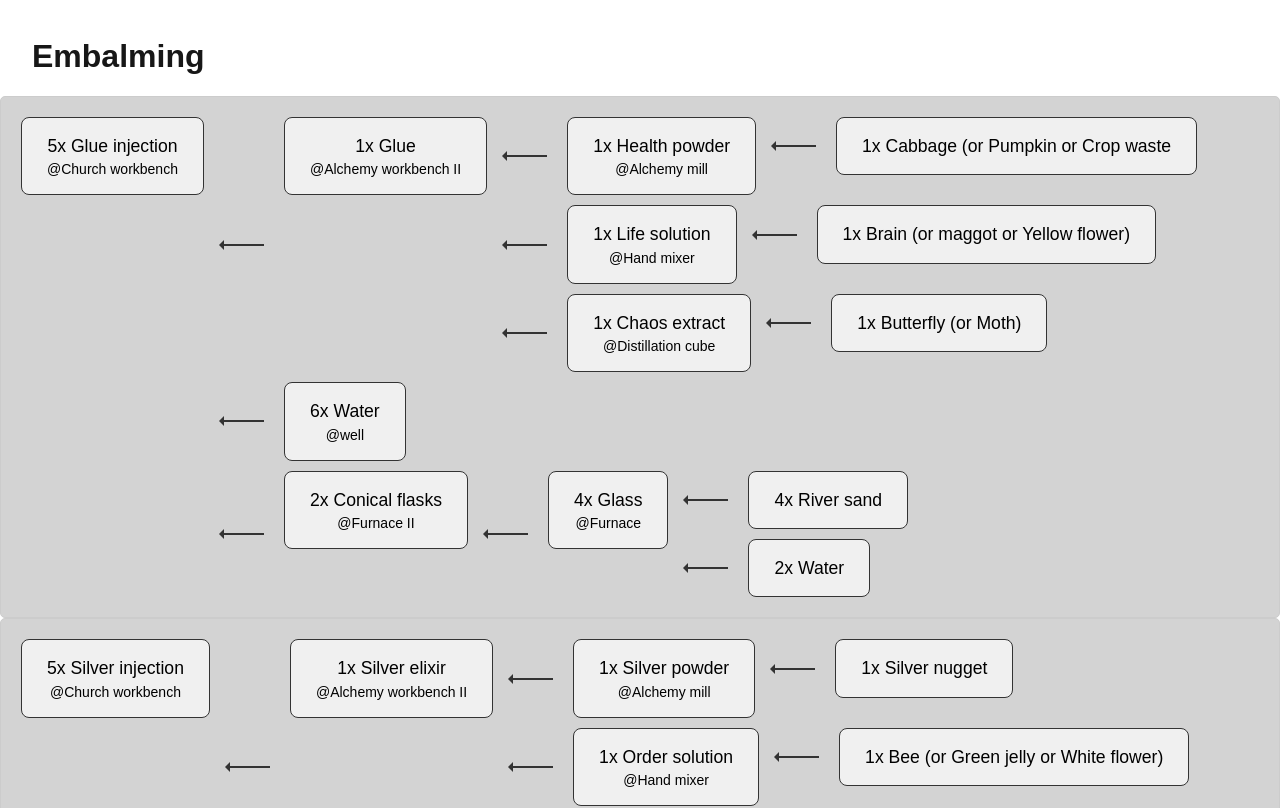
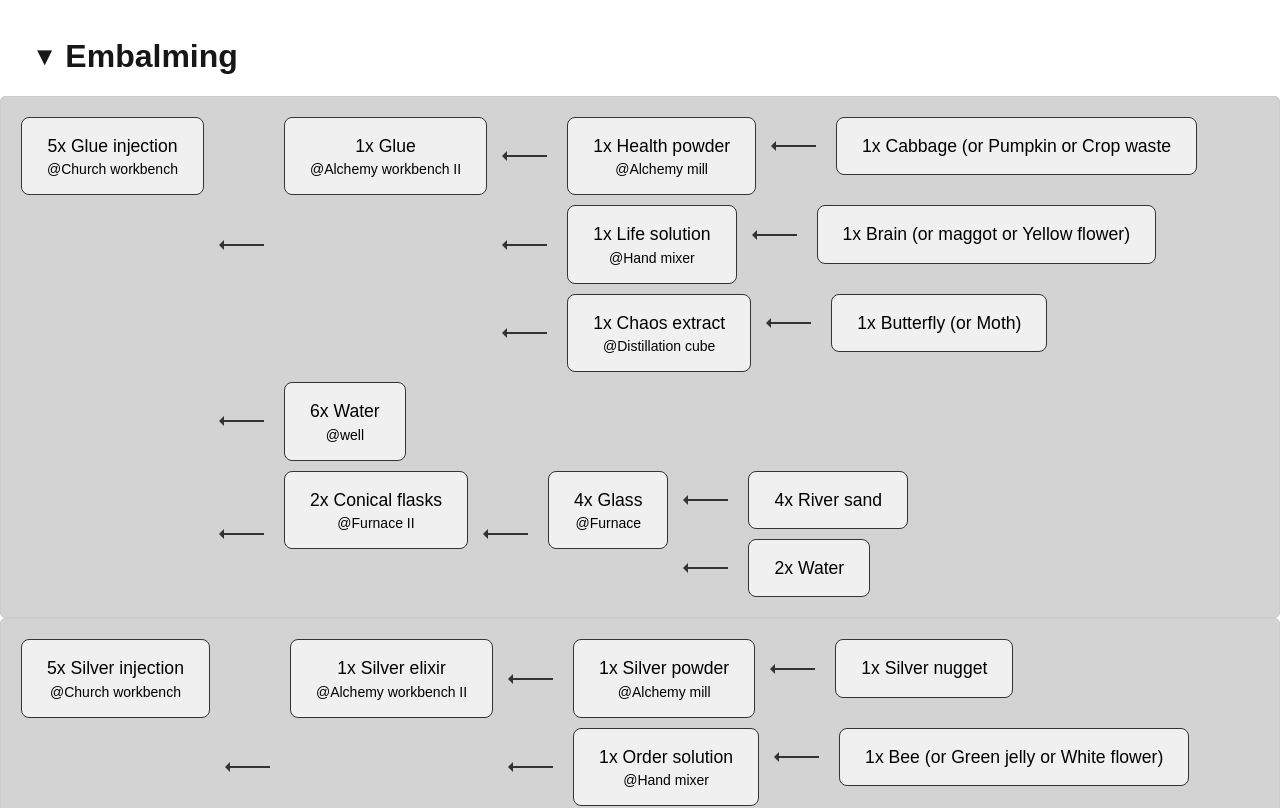
Before and after one commit to Klaital/graveyardkeeper, a Next.js app: page / in a window 1280 px wide. Shown: the top 808 px of the page. Built offline with nearby package versions, Linux system fonts and the light colour scheme.

Commit message:
Making the recipesets collapsible

```diff
--- a/app/Recipe.tsx
+++ b/app/Recipe.tsx
@@ -1,5 +1,6 @@
 import './styles.css'
 import {GetStaticProps} from 'next';
+import { useState } from 'react';
 import data from './data.json';
 
 
@@ -43,11 +44,25 @@ export function Recipe(props: RecipeProps) {
 
 
 export function RecipeSet(props: {recipeSets: RecipeSetProps[]}) {
+    const [collapsedSets, setCollapsedSets] = useState<{[key: number]: boolean}>({});
+
+    const toggleCollapse = (index: number) => {
+        setCollapsedSets(prev => ({
+            ...prev,
+            [index]: !prev[index]
+        }));
+    };
+
     const render = props.recipeSets.map((r: RecipeSetProps, idx) => <div className="recipeset-container" key={idx}>
-            <h1>{r.setName}</h1>
-            {r.recipes.map((e, i) => <div key={i} className="app flex flex-wrap justify-around items-start flowchart-container">
-                <Recipe key={i} {...e} />
-            </div>)}
+            <h1 className="collapsible-header" onClick={() => toggleCollapse(idx)}>
+                <span className={`collapse-arrow ${collapsedSets[idx] ? 'collapsed' : 'expanded'}`}>▼</span>
+                {r.setName}
+            </h1>
+            <div className={`recipeset-content ${collapsedSets[idx] ? 'collapsed' : 'expanded'}`}>
+                {r.recipes.map((e, i) => <div key={i} className="app flex flex-wrap justify-around items-start flowchart-container">
+                    <Recipe key={i} {...e} />
+                </div>)}
+            </div>
         </div>
     )
 
--- a/app/styles.css
+++ b/app/styles.css
@@ -6,6 +6,47 @@
     margin-left: 2rem;
     margin-top: 2rem;
     text-transform: capitalize;
+}
+
+.collapsible-header {
+    cursor: pointer;
+    user-select: none;
+    display: flex;
+    align-items: center;
+    gap: 0.5rem;
+    transition: color 0.2s ease;
+}
+
+.collapsible-header:hover {
+    color: #555;
+}
+
+.collapse-arrow {
+    transition: transform 0.2s ease;
+    font-size: 0.8em;
+}
+
+.collapse-arrow.collapsed {
+    transform: rotate(-90deg);
+}
+
+.collapse-arrow.expanded {
+    transform: rotate(0deg);
+}
+
+.recipeset-content {
+    overflow: hidden;
+    transition: max-height 0.3s ease, opacity 0.3s ease;
+}
+
+.recipeset-content.collapsed {
+    max-height: 0;
+    opacity: 0;
+}
+
+.recipeset-content.expanded {
+    max-height: 5000px;
+    opacity: 1;
 }
 .flowchart-container {
     font-size: 1rem;
```
